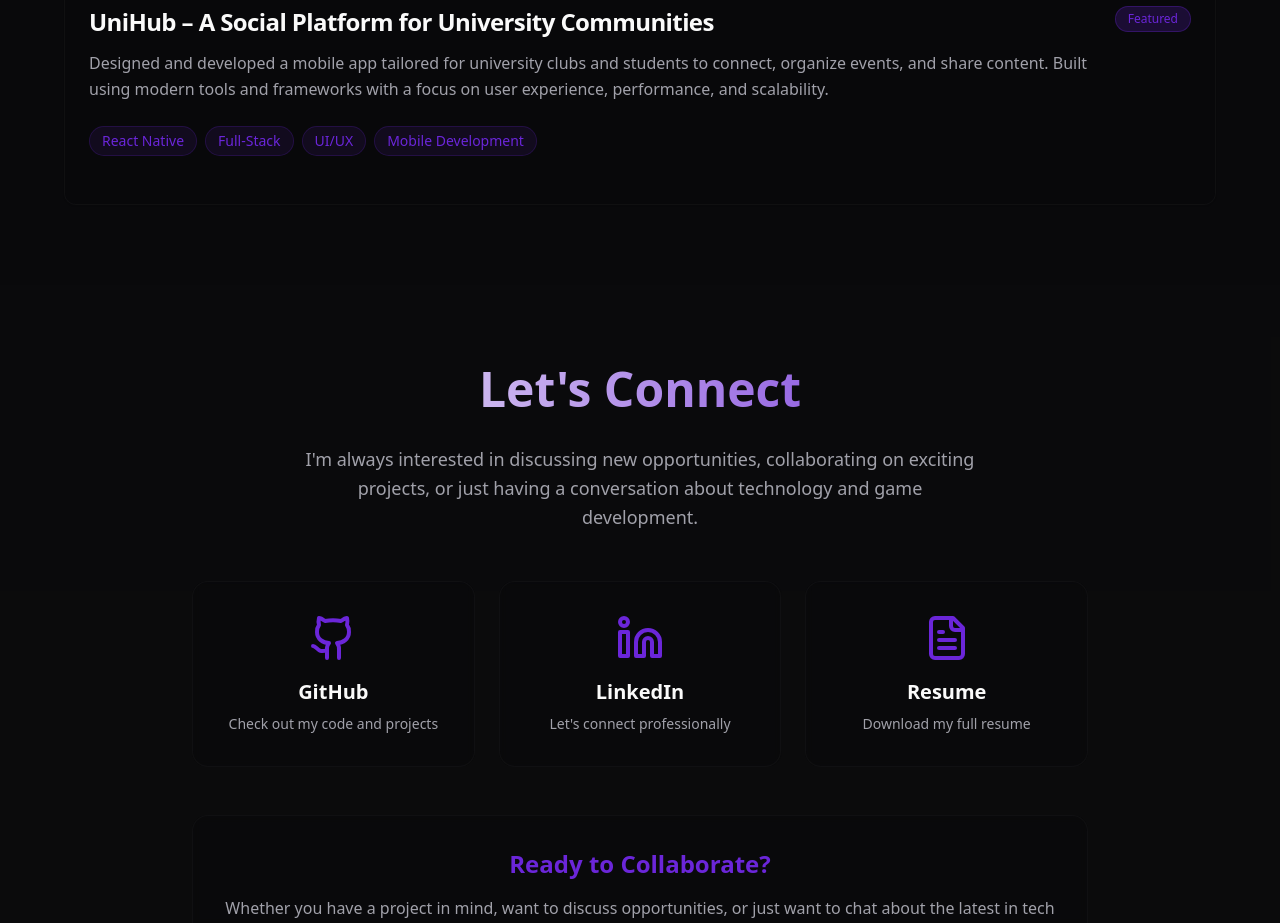
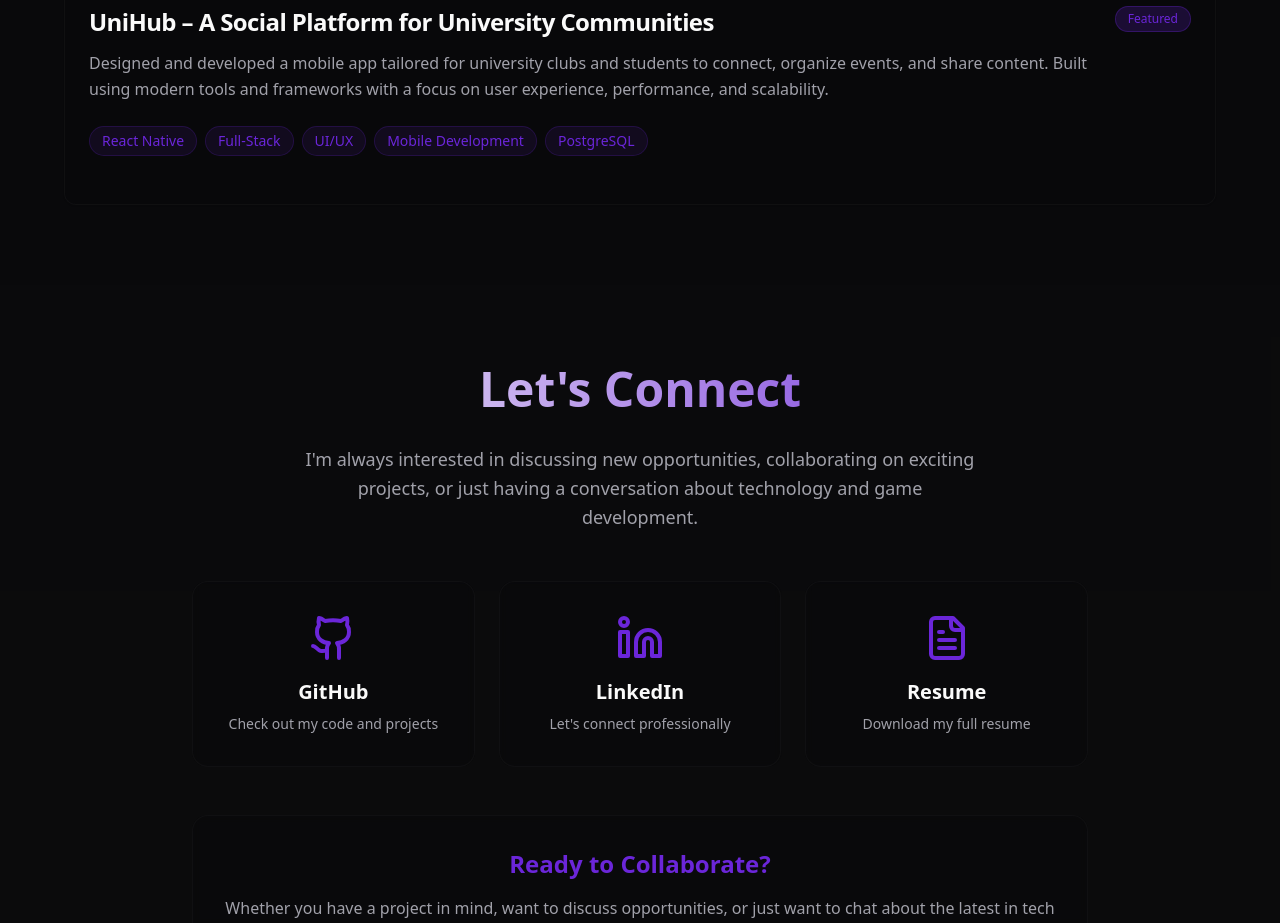
Before and after one commit to uKmaz/portfolio, a React (Vite) app: page / in a window 1280 px wide. Shown: the part 3220-4143 px from the top of the page. Built offline with nearby package versions, Linux system fonts and the light colour scheme.

Commit message:
Add PostgreSQL to UniHub project
Add PostgreSQL to the UniHub project description.

```diff
--- a/src/components/ProjectsSection.tsx
+++ b/src/components/ProjectsSection.tsx
@@ -38,7 +38,7 @@ const ProjectsSection = () => {
     {
       title: "UniHub – A Social Platform for University Communities",
       description: "Designed and developed a mobile app tailored for university clubs and students to connect, organize events, and share content. Built using modern tools and frameworks with a focus on user experience, performance, and scalability.",
-      technologies: ["React Native", "Full-Stack", "UI/UX", "Mobile Development"],
+      technologies: ["React Native", "Full-Stack", "UI/UX", "Mobile Development", "PostgreSQL"],
       links: [],
       featured: true
     }
```
